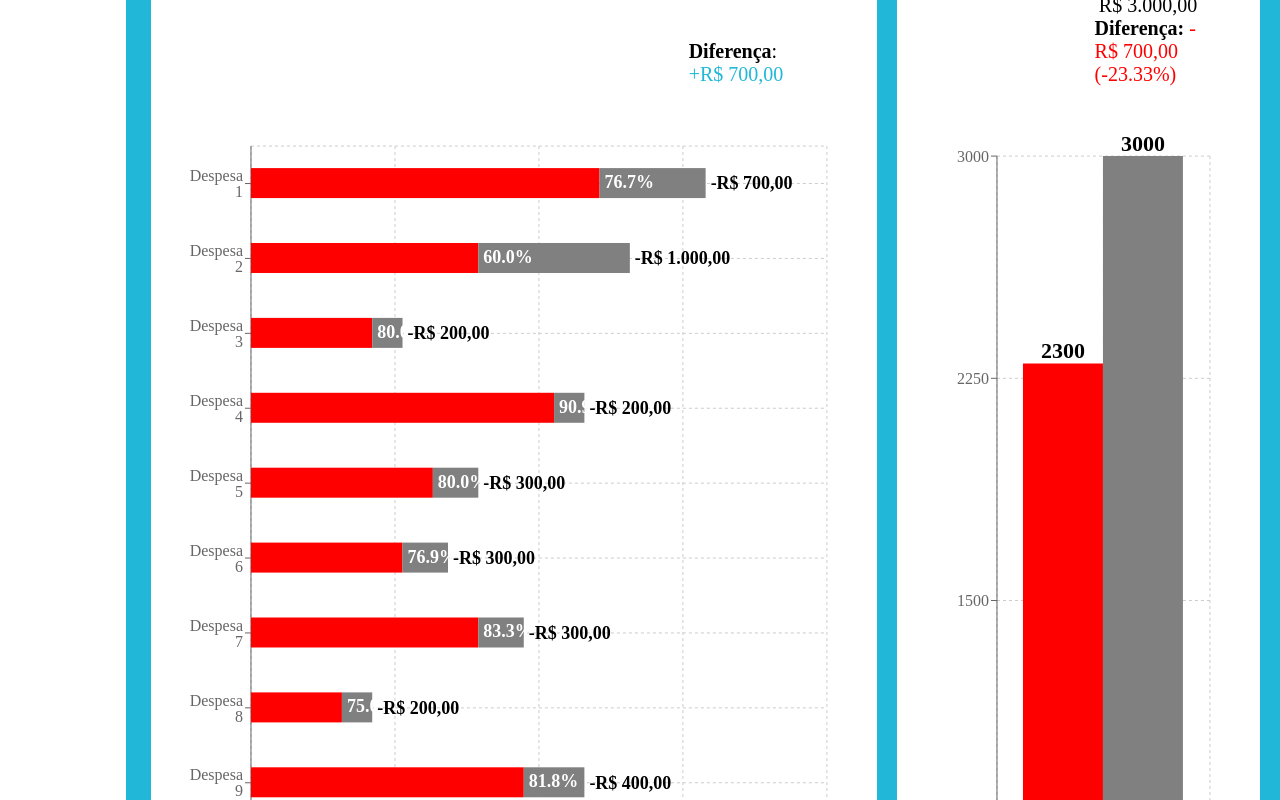
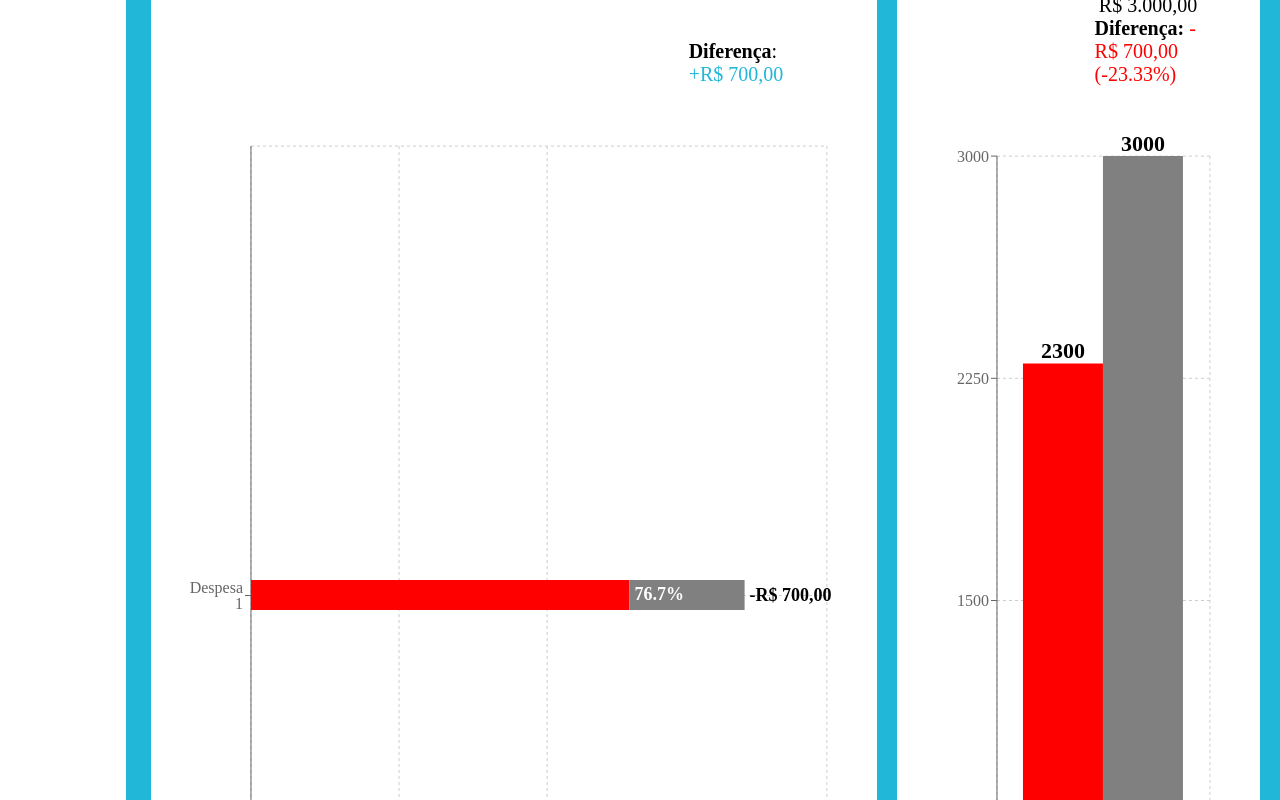
Before and after one commit to CaioMiranda12/project-poupador, a React (Create React App) app: page / in a window 1280 px wide. Shown: the part 3040-3840 px from the top of the page. Built offline with nearby package versions, Linux system fonts and the light colour scheme; a web font is replaced by a local one.

Commit message:
fixing despesasleftarea chart with show by mounth

```diff
--- a/src/components/DespesasLeftArea/index.jsx
+++ b/src/components/DespesasLeftArea/index.jsx
@@ -78,7 +78,7 @@ function CustomBar(props) {
   );
 }
 
-export function DespesasLeftArea() {
+export function DespesasLeftArea({ selectedDate }) {
   const { despesas } = despesasGastoPrevisto;
 
   const newDespesas = despesas.map((item) => ({
@@ -87,12 +87,16 @@ export function DespesasLeftArea() {
     Diferenca: item.gasto - item.previsto,
   }));
 
+  const filteredMounthDespesas = newDespesas.filter(
+    (item) => item.mes === selectedDate,
+  );
+
   return (
     <ResponsiveContainer width="100%" height="100%">
       <BarChart
         width={500}
         height={300}
-        data={newDespesas}
+        data={filteredMounthDespesas}
         margin={{
           top: 20,
           right: 30,
--- a/src/pages/MensalBalance/index.jsx
+++ b/src/pages/MensalBalance/index.jsx
@@ -447,7 +447,7 @@ export function MensalBalance() {
             </GraphInfo>
 
             <GraphShowContainer>
-              <DespesasLeftArea />
+              <DespesasLeftArea selectedDate={selectedDate} />
             </GraphShowContainer>
           </GraphItem>
 
--- a/src/services/DespesasGastoPrevisto.json
+++ b/src/services/DespesasGastoPrevisto.json
@@ -107,6 +107,15 @@
           "gasto": 1200,
           "previsto": 1500,
           "mes": "10.2025"
+        },
+        {
+          "name": "Despesa 13",
+          "categoria": "Saúde",
+          "tipo": "DVNE",
+          "utilidade": "Não Essencial",
+          "gasto": 1200,
+          "previsto": 1500,
+          "mes": "10.2025"
         }
       ]
 
```
